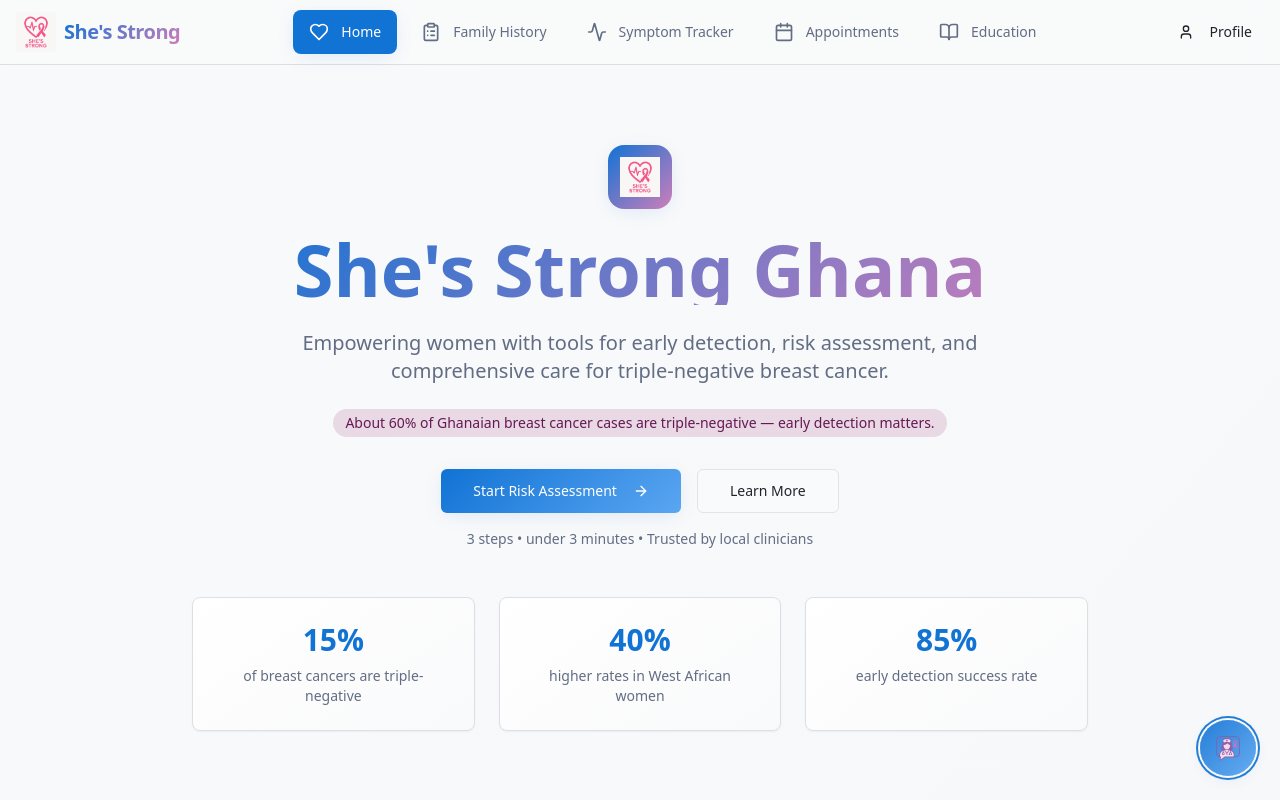
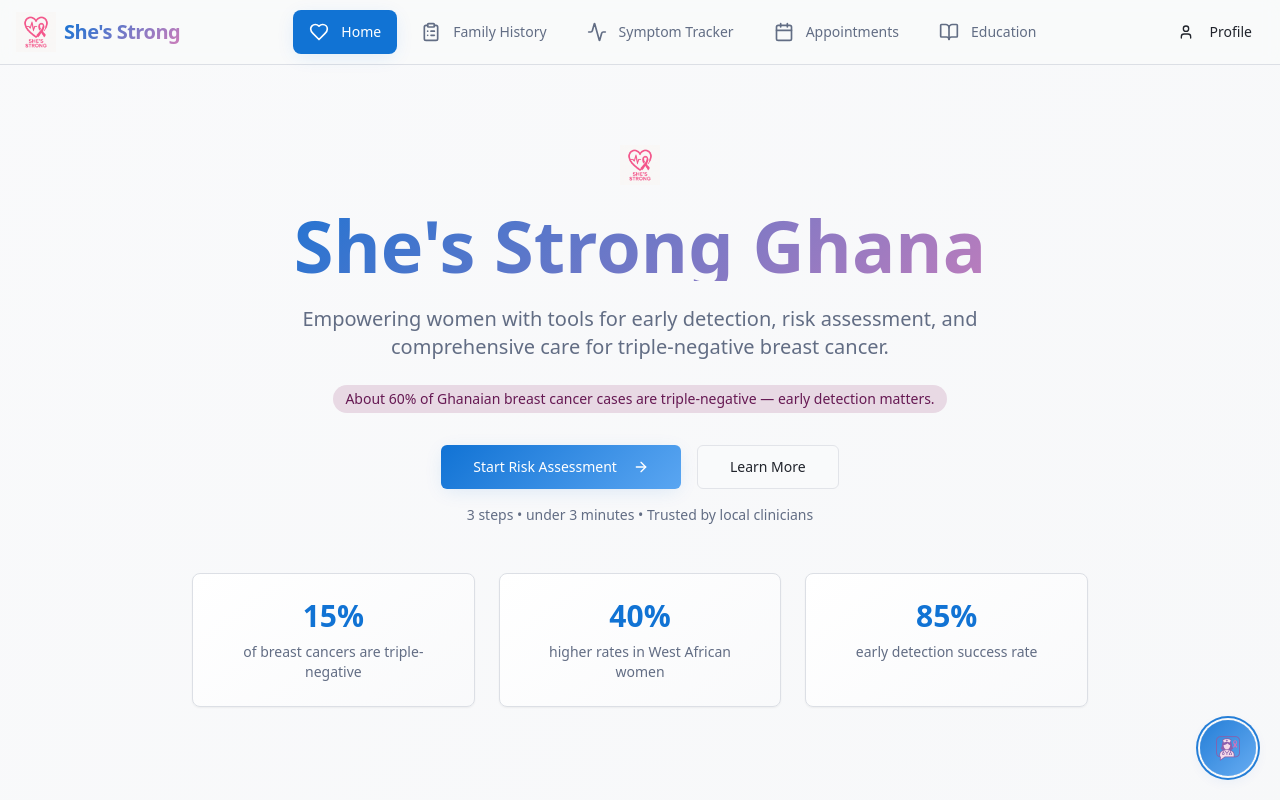
Before and after one commit to Governor-netizen/shes-strong-ghana, a React (Vite) app: page / in a window 1280 px wide. Shown: the top 800 px of the page. Built offline with nearby package versions, Linux system fonts and the light colour scheme.

Commit message:
Remove logo gradients
Remove gradients from the hero section logo and make it transparent.

```diff
--- a/src/components/HeroSection.tsx
+++ b/src/components/HeroSection.tsx
@@ -35,9 +35,7 @@ export function HeroSection() {
       <section className="container mx-auto px-4 pt-20 pb-16">
         <div className="text-center max-w-4xl mx-auto">
           <div className="flex justify-center mb-6">
-            <div className="w-16 h-16 bg-gradient-hero rounded-2xl flex items-center justify-center shadow-medical">
-              <img src="/lovable-uploads/6f5d86f1-d967-4b49-b3e1-7bfa5dfa3241.png" alt="She's Strong Ghana logo — heart with ribbon" className="h-10 w-10 object-contain" loading="eager" width={40} height={40} />
-            </div>
+            <img src="/lovable-uploads/6f5d86f1-d967-4b49-b3e1-7bfa5dfa3241.png" alt="She's Strong Ghana logo — heart with ribbon" className="h-10 w-10 object-contain" loading="eager" width={40} height={40} />
           </div>
 
           <h1 className="text-5xl md:text-7xl font-bold mb-6 bg-gradient-hero bg-clip-text text-transparent animate-fade-in">
```
